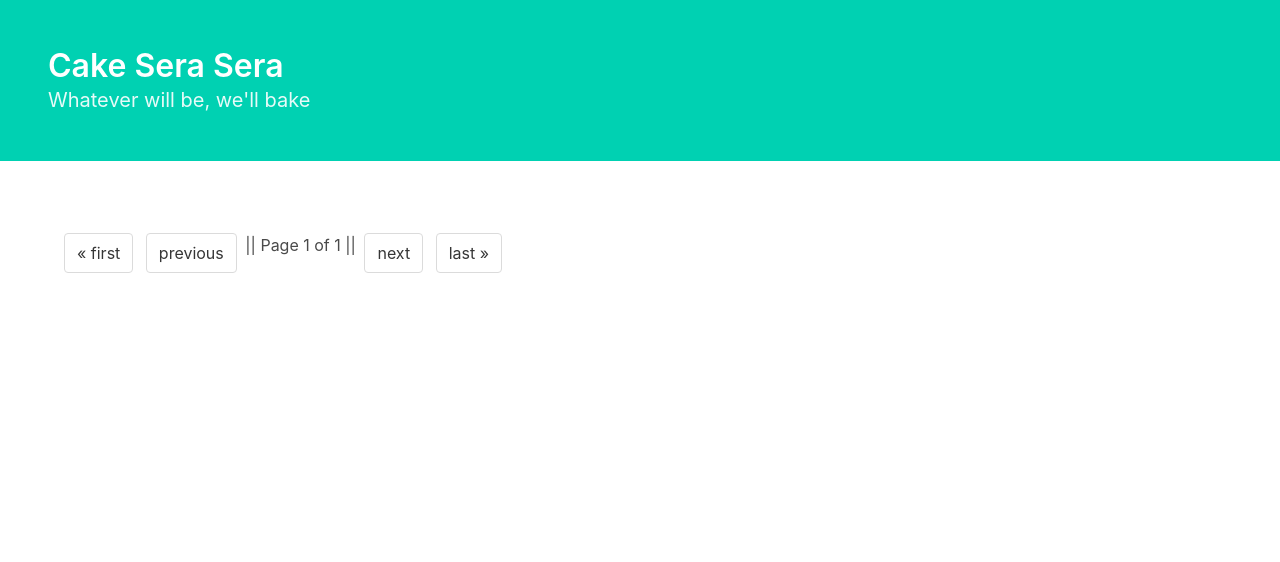
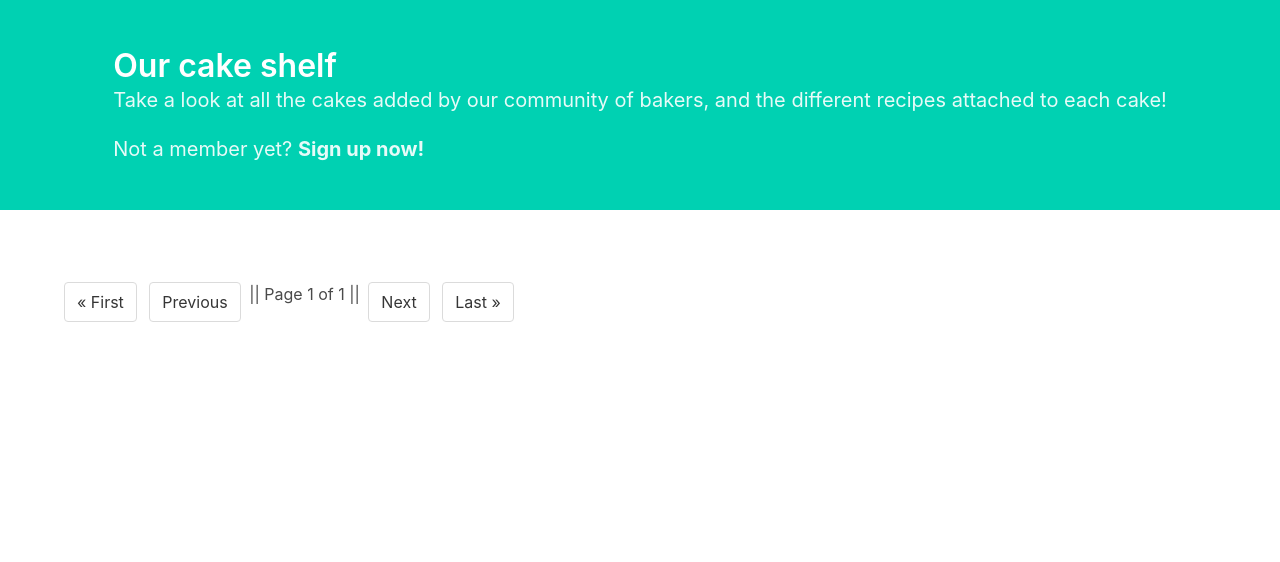
Before and after one commit to MarcUsher/ga-sei-project3, a Django app: page /cakes/ in a window 1280 px wide. Shown: the part 105-667 px from the top of the page. Run offline with Django 4.2, Linux system fonts and the light colour scheme; data that the repository does not hold is empty.

Commit message:
Updating new repo with changes made since last merge - CSS styling of pop-up notifications, forms/delete confirmations, and index.html.

```diff
--- a/main_app/static/css/style.css
+++ b/main_app/static/css/style.css
@@ -28,6 +28,10 @@ main {
   padding: 0.5rem 0.75rem;
 }
 
+.notification {
+  margin: 15px 0px;
+}
+
 footer {
   height: 50px;
   position: relative;
@@ -54,7 +58,7 @@ footer {
   display: flex;
 }
 
-.section--form {
+.box {
   background-color: #E4C1F9;
 }
 
--- a/main_app/static/js/main.js
+++ b/main_app/static/js/main.js
@@ -23,3 +23,17 @@ window.onclick = function(event) {
     modal.style.display = "none";
   }
 }
+
+// Notification dismiss
+document.addEventListener('DOMContentLoaded', () => {
+  (document.querySelectorAll('.notification .delete') || []).forEach(($delete) => {
+    const $notification = $delete.parentNode;
+
+    $delete.addEventListener('click', () => {
+      $notification.parentNode.removeChild($notification);
+    });
+  });
+});
+
+// Notification fadeout
+$('.notification').fadeOut(3000);
--- a/main_app/templates/base.html
+++ b/main_app/templates/base.html
@@ -29,7 +29,7 @@
 
 
                 <div class="navbar-end">
-                    <a class="navbar-item greeting">Hi there, {{user.username}}!</a>
+                    <a class="navbar-item greeting"><em>Hi there, {{user.username}}!</em></a>
                     <a href="{% url 'password_change' %}" class="navbar-item">Change Password</a>
                     <a href="{% url 'logout' %}" class="navbar-item">Log Out</a>
                 {% else %}
@@ -48,8 +48,12 @@
 
 
     {% if messages %}
+        <br>
         {% for message in messages %}
-        <p {% if message.tags %} class="{{ message.tags }}"{% endif %} style="margin: auto;">{{ message }}</p>
+        <div {% if message.tags %} class="notification {{ message.tags }}"{% endif %} style="margin: auto;">
+            <button class="delete" onclick="this.parentElement.style.display='none'" ></button>
+            {{ message }}
+        </div>
         {% endfor %}
     {% endif %}
 
--- a/main_app/templates/cakes/index.html
+++ b/main_app/templates/cakes/index.html
@@ -7,13 +7,16 @@ View All Cakes
 {% block content %}
 
 <section class="hero is-primary">
+    <div class="container">
         <div class="hero-body">
             <p class="title">
-          Cake Sera Sera
+            Our cake shelf
             </p>
             <p class="subtitle">
-          Whatever will be, we'll bake
+            Take a look at all the cakes added by our community of bakers, and the different recipes attached to each cake!
             </p>
+            <p class="subtitle">Not a member yet? <b><a href="{% url 'signup' %}">Sign up now!</a></b></p>
+        </div>
     </div>
 </section>
 
@@ -28,7 +31,7 @@ View All Cakes
                 <div class="card m-3">
                     <a href="{% url 'detail' cake.id %}" style="text-decoration: none; color: black">
                         <div class="card-image">
-                            <figure class="image">
+                            <figure class="image is-square">
                                 <img src="{{ cake.imageurl }}" id="cakeImage"/>
                             </figure>
                         </div>
@@ -56,11 +59,11 @@ View All Cakes
             <nav class="pagination is-centered" role="navigation" aria-label="pagination">
                 <span class="step-links">
                     {% if page_obj.has_previous %}
-                        <a class="pagination-previous" href="?page=1">&laquo; first</a>
-                        <a class="pagination-previous" href="?page={{ page_obj.previous_page_number }}">previous</a>
+                        <a class="pagination-previous" href="?page=1">&laquo; First</a>
+                        <a class="pagination-previous" href="?page={{ page_obj.previous_page_number }}">Previous</a>
                     {% else %}
-                        <a class="pagination-previous" href="#">&laquo; first</a>
-                        <a class="pagination-previous" href="#">previous</a>
+                        <a class="pagination-previous" href="#">&laquo; First</a>
+                        <a class="pagination-previous" href="#">Previous</a>
                     {% endif %}
 
                     <span class="current">
@@ -68,11 +71,11 @@ View All Cakes
                     </span>
 
                     {% if page_obj.has_next %}
-                        <a class="pagination-next" href="?page={{ page_obj.next_page_number }}">next</a>
-                        <a class="pagination-next" href="?page={{ page_obj.paginator.num_pages }}">last &raquo;</a>
+                        <a class="pagination-next" href="?page={{ page_obj.next_page_number }}">Next</a>
+                        <a class="pagination-next" href="?page={{ page_obj.paginator.num_pages }}">Last &raquo;</a>
                     {% else %}
-                    <a class="pagination-next" href="#">next</a>
-                    <a class="pagination-next" href="#">last &raquo;</a>
+                    <a class="pagination-next" href="#">Next</a>
+                    <a class="pagination-next" href="#">Last &raquo;</a>
                     {% endif %}
                 </span>
             </nav>
--- a/main_app/templates/main_app/cake_confirm_delete.html
+++ b/main_app/templates/main_app/cake_confirm_delete.html
@@ -16,7 +16,7 @@ Delete Cake
 
       <form action="" method="POST">
         {% csrf_token %}
-        <input type="submit" value="Yes - Delete!" class="button is-primary">
+        <input type="submit" value="Yes - Delete!" class="button is-primary is-light">
         <br>
         <br>
         <p><a href="{% url 'detail' cake.id %}">Cancel</a></p>
--- a/main_app/templates/main_app/cake_form.html
+++ b/main_app/templates/main_app/cake_form.html
@@ -25,7 +25,7 @@
                 {% csrf_token %}
                 {{ form|bulma }}
 
-                <input type="submit" value="Submit" class="button is-primary">
+                <input type="submit" value="Submit" class="button is-primary is-light">
             </form>
         </div>
     </div>
--- a/main_app/templates/main_app/recipe_confirm_delete.html
+++ b/main_app/templates/main_app/recipe_confirm_delete.html
@@ -7,7 +7,7 @@ Delete Recipe
 
 {% block content %}
 
-<section class="section section--form">
+<section class="section">
   <div class="container">
     <div class="content box">
       <h1>Delete</h1>
@@ -16,7 +16,9 @@ Delete Recipe
 
       <form action="" method="POST">
         {% csrf_token %}
-        <input type="submit" value="Yes - Delete!" class="button is-primary">
+        <input type="submit" value="Yes - Delete!" class="button is-primary is-light">
+        <br>
+        <br>
         <p><a href="{% url 'detail' recipe.cake_id %}">Cancel</a></p>
       </form>
     </div>
--- a/main_app/templates/registration/login.html
+++ b/main_app/templates/registration/login.html
@@ -7,7 +7,7 @@ Login
 
 {% block content %}
 
-<section class="section section--form">
+<section class="section">
     <div class="container is-max-desktop">
         <div class="content box">
             <h1>Log In</h1>
@@ -20,7 +20,7 @@ Login
 
                 <br>
 
-                <input type="submit" class="button is-primary" value="Log In">
+                <input type="submit" class="button is-primary is-light" value="Log In">
 
                 <input type="hidden" name="next" value="{{ next }}">
 
@@ -31,5 +31,4 @@ Login
         </div>
     </div>
 </section>
-
 {% endblock %}
--- a/main_app/templates/registration/password_change_form.html
+++ b/main_app/templates/registration/password_change_form.html
@@ -7,7 +7,7 @@ Change Password
 
 {% block content %}
 
-<section class="section section--form">
+<section class="section">
     <div class="container is-max-desktop">
         <div class="content box">
             <h1>Change Password</h1>
@@ -19,7 +19,7 @@ Change Password
 
                 <br>
 
-                <input type="submit" class="button is-primary" value="Change Password">
+                <input type="submit" class="button is-primary is-light" value="Change Password">
 
             </form>
         </div>
--- a/main_app/templates/registration/signup.html
+++ b/main_app/templates/registration/signup.html
@@ -7,7 +7,8 @@ Sign Up
 
 {% block content %}
 
-<section class="section section--form">
+
+<section class="section">
     <div class="container is-max-desktop">
         <div class="content box">
             <h1>Sign Up</h1>
@@ -19,12 +20,11 @@ Sign Up
 
                 <br>
 
-                <input type="submit" class="button is-primary" value="Sign Up!">
+                <input type="submit" class="button is-primary is-light" value="Sign Up!">
 
             </form>
         </div>
     </div>
 </section>
 
-
 {% endblock %}
```
Also changed, not shown: cakeproject/settings.py (+14 -5 lines), main_app/templates/main_app/recipe_form.html (+20 -5 lines). Lines whose indentation alone changed are shown as unchanged.
